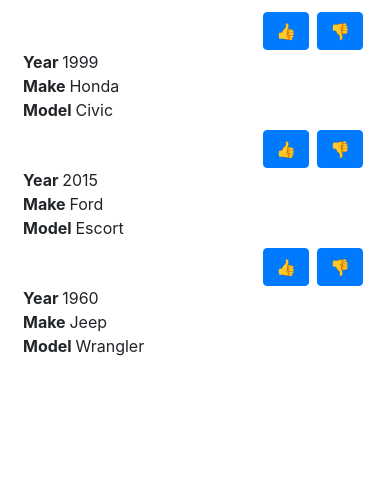
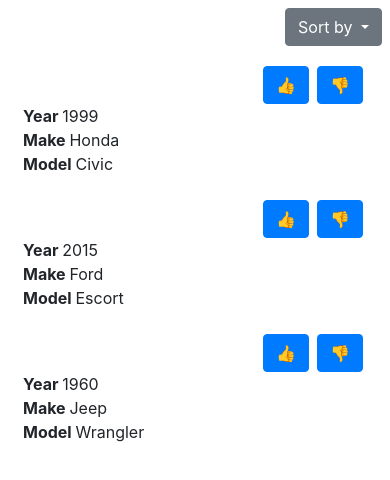
Before and after one commit to ghchfolio/tabledata, an Angular app: page / in a window 390 px wide. Shown: the top 480 px of the page. Built offline with nearby package versions, Linux system fonts and the light colour scheme.

Commit message:
added sort dropdown (mobile)

```diff
--- a/src/app/app.component.html
+++ b/src/app/app.component.html
@@ -2,7 +2,22 @@
 <div class="container p-2">
     <div id="eg2" class="container">
 
-        <!-- sortabl headers (desktop) -->
+        <!-- sort by (mobile)-->
+        <div class="row d-flex d-md-none justify-content-end">
+            <div class="dropdown">
+                <button class="btn btn-secondary dropdown-toggle" type="button" id="dropdownMenuButton"
+                    data-toggle="dropdown" aria-expanded="false">
+                    Sort by
+                </button>
+                <div class="dropdown-menu" aria-labelledby="dropdownMenuButton">
+                    <a href="javascript:void(0)" class="dropdown-item" (click)="sortBy('year')">Year</a>
+                    <a href="javascript:void(0)" class="dropdown-item" (click)="sortBy('make')">Make</a>
+                    <a href="javascript:void(0)" class="dropdown-item" (click)="sortBy('model')">Model</a>
+                </div>
+            </div>
+        </div>
+
+        <!-- sortable headers (desktop) -->
         <div class="row d-none d-md-flex py-1">
             <div class="col">
                 <a href="javascript:void(0)" class="decoration-none" (click)="sortBy('year')"><b>Year</b></a>
@@ -19,7 +34,7 @@
         </div>
 
         <!-- body -->
-        <div class="row py-1" *ngFor="let car of cars">
+        <div class="row mt-3 py-1" *ngFor="let car of cars">
             <!-- action row-->
             <div class="col-md-3 order-md-12 text-right text-md-left">
                 <button class="btn btn-primary mx-1">👍</button>
```
